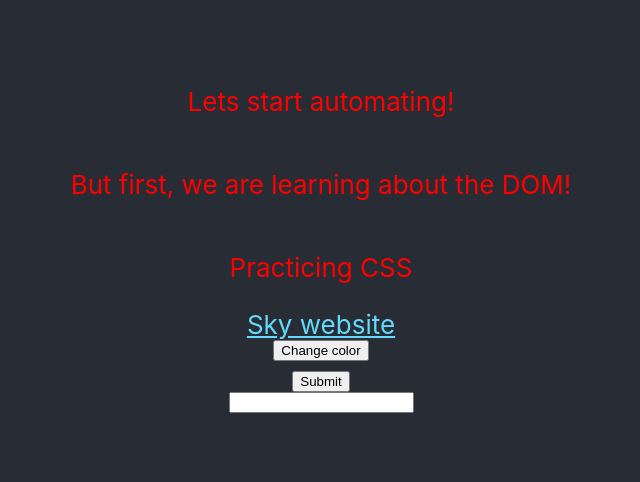
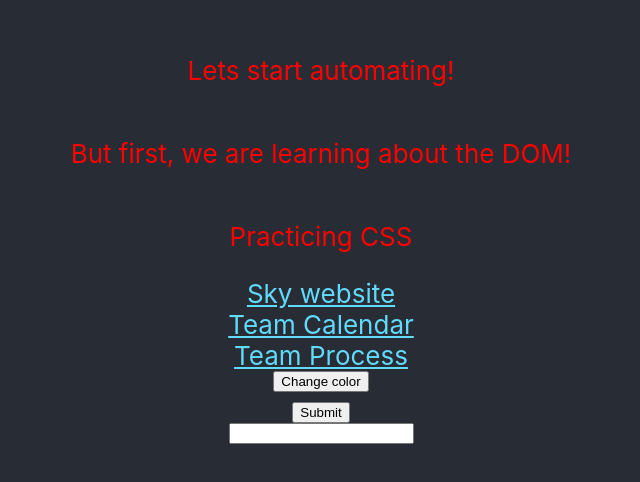
Before and after one commit to bethHorvath/automation-practice, a React (Create React App) app: page / in a window 1280 px wide. Shown: the part 164-646 px from the top of the page, without its empty margins (319-959 px from the left). Built offline with nearby package versions, Linux system fonts and the light colour scheme; the HTML template or start-up script is replaced by a standard one.

Commit message:
added confluence links and tested input

```diff
--- a/src/App.js
+++ b/src/App.js
@@ -1,5 +1,7 @@
 import React, { useState } from 'react';
 import styled from 'styled-components';
+
+import { confluenceLinks } from './constants';
 
 const StyledApp = styled.div`
   text-align: center;
@@ -65,22 +67,30 @@ const App = () => {
     console.log(`the event is: ${e.type} and this was triggered on:`, e.target);
   };
 
+  const confluenceDocs = () =>
+    confluenceLinks.map((confluenceEl, i) => (
+      <StyledLink key={i} href={confluenceEl.link}>
+        {confluenceEl.name}
+      </StyledLink>
+    ));
+
   return (
-    <StyledApp>
+    <StyledApp data-test-id="body">
       <StyledHeader>
         <StyledParagraph className="text">Lets start automating!</StyledParagraph>
         <StyledParagraph className="text">But first, we are learning about the DOM!</StyledParagraph>
-        <StyledParagraph>Practicing CSS</StyledParagraph>
+        <StyledParagraph className="text">Practicing CSS</StyledParagraph>
         <StyledLink href="https://www.sky.com/" target="_blank" rel="noopener noreferrer">
           Sky website
         </StyledLink>
-        <button type="button" onClick={changeStyling}>
+        {confluenceDocs()}
+        <button type="button" onClick={changeStyling} data-test-id="change-colour-button">
           Change color
         </button>
         <form onSubmit={handleSubmit}>
           <button type="submit">Submit</button>
         </form>
-        <input id="textbox" type="text" onKeyDown={outputPrinter} />
+        <input id="textbox" type="text" onKeyDown={outputPrinter} data-test-id="key-press-input" />
         <div id="output">{keyPress}</div>
       </StyledHeader>
     </StyledApp>
--- /dev/null
+++ b/src/constants.js
@@ -0,0 +1,4 @@
+export const confluenceLinks = [
+  { name: 'Team Calendar', link: 'https://wiki.at.sky/display/LT/Digital+Service+Test+-+Team+Calendar' },
+  { name: 'Team Process', link: 'https://wiki.at.sky/display/LT/Digital+Service+-+Team+Process' },
+];
```
Also changed, not shown: 1 other file (tests, documents, lock files or other folders).
